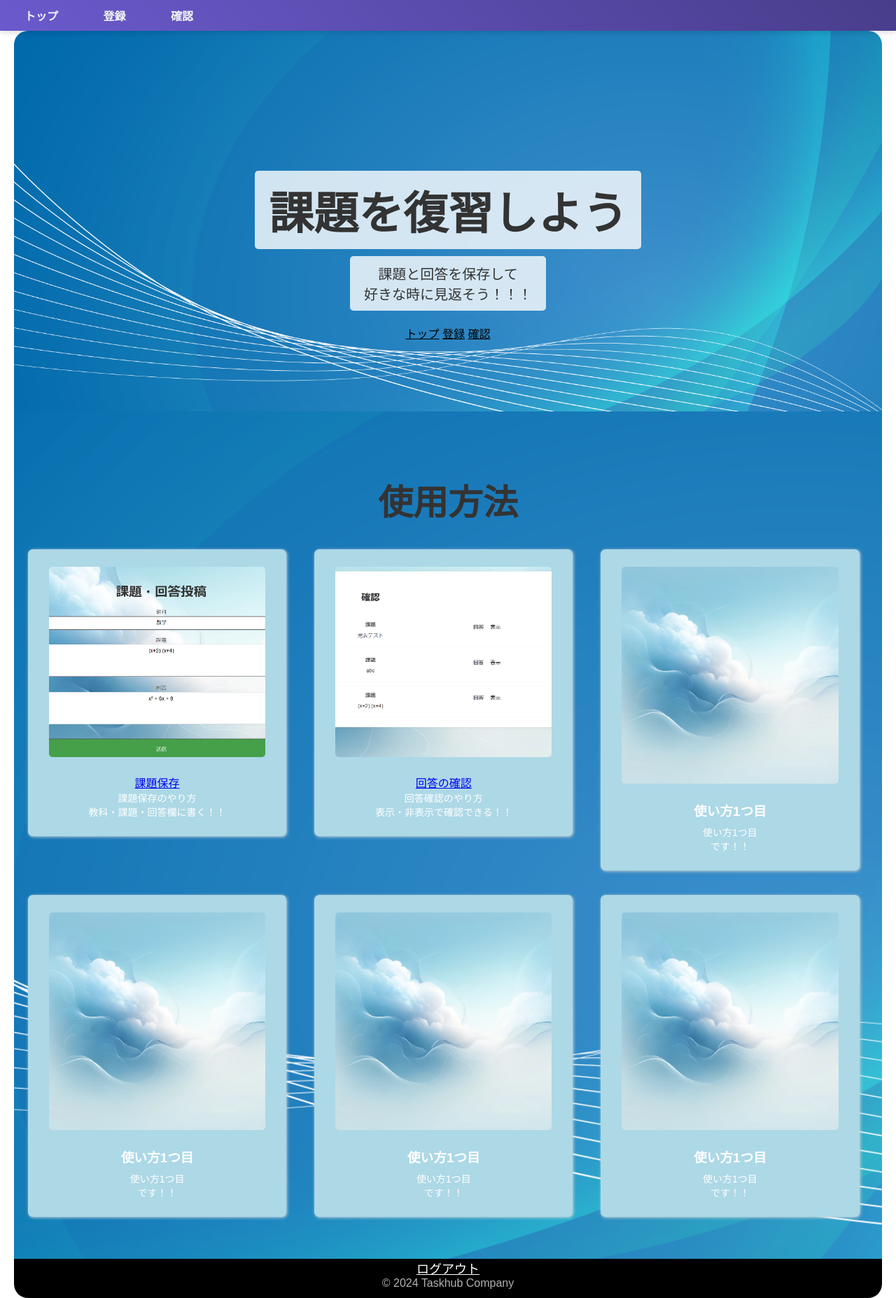
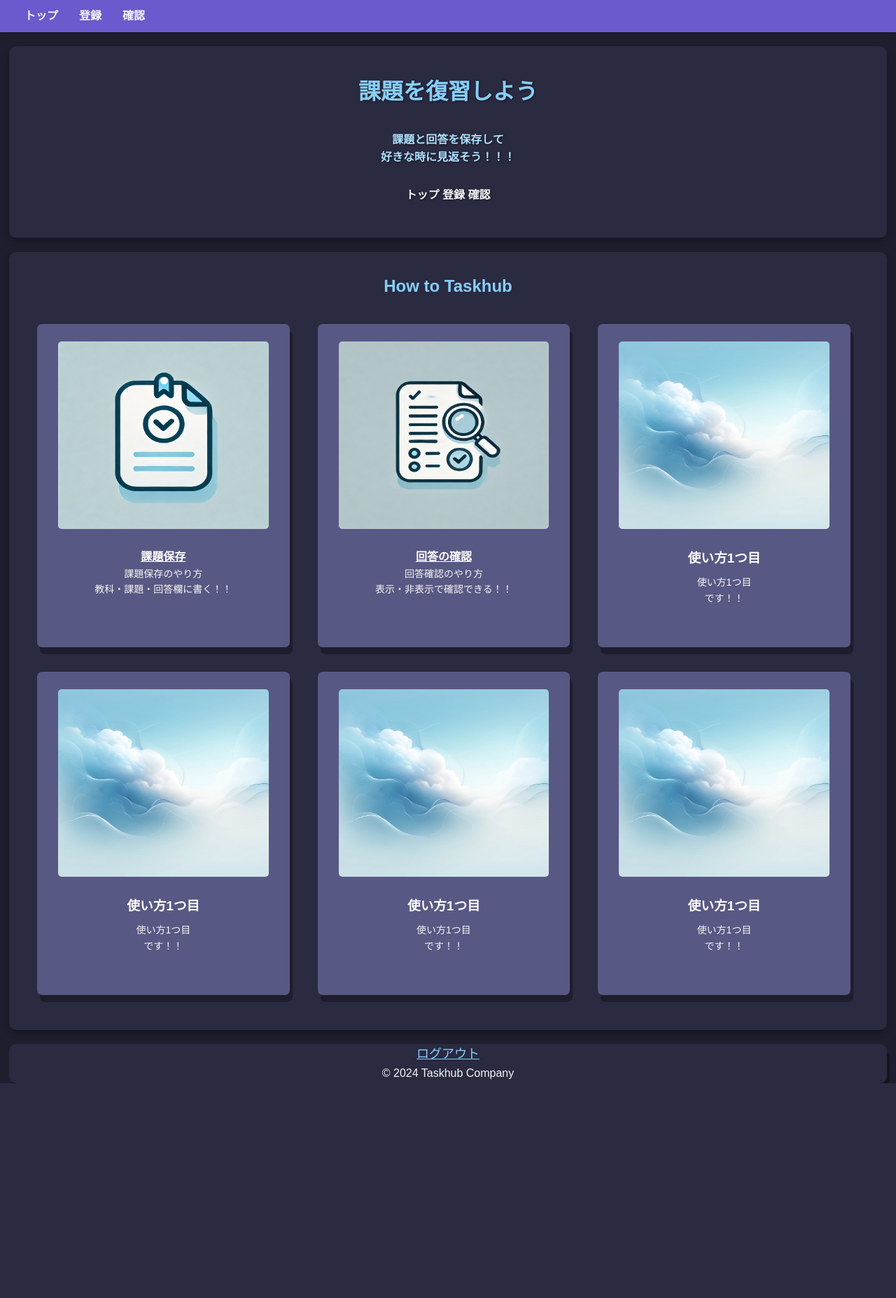
Before and after one commit to 252dai/Taskhub, a PHP site: page /projectVer1.php in a window 1280 px wide. Shown: the whole page at 70% size. After the commit the page ends 1548 px from the top, so only its background shows below. Run offline with PHP 8.4, Linux system fonts and the light colour scheme; the visitor is signed in with stand-in values (Sample User, id 1).

Commit message:
5 commit

```diff
--- a/common2.css
+++ b/common2.css
@@ -9,27 +9,33 @@
 }
 
 .header {
-    background: linear-gradient(45deg, #6a5acd, #483d8b);
+    background-color: #6a5acd;
     color: white;
     padding: 10px 20px;
     box-shadow: 0 4px 6px rgba(0, 0, 0, 0.1);
-    position: sticky;
+    position: sticky; /*スクロールしても位置を固定*/
     top: 0;
-    z-index: 1000;
+    z-index: 1000; /*数値が大きいほど手前に表示される*/
 }
 .header .container {
-    display: flex;
-    justify-content: space-between;
-    align-items: center;
+    display: flex; /*横並び*/
+    justify-content: space-between; /*両端をそろえる*/
+    align-items: center; /*中央に揃える*/
 }
+
 .header .header-right a {
     color: #f5f5f5;
-    text-decoration: none;
+    text-decoration: none; /*リンクなどの下線を取り除く*/
     margin: 0 15px;
-    font-weight: bold;
-    transition: color 0.3s ease, transform 0.3s ease;
+    font-weight: bold; /*太字にする*/
+    transition: color 0.3s ease, transform 0.3s ease; /*hoverで動くタイミングを0.3秒後にする*/
 }
 .header .header-right a:hover {
     color: #87cefa;
-    transform: scale(1.1);
+    transform: scale(1.1); /*hoverした時の少しでかくする*/
 }
+.header .header-right {
+    display: flex;  /*横並び*/
+    flex-wrap: wrap; /*両端をそろえる*/
+    justify-content: center; /*中央に揃える*/
+}
--- a/login.css
+++ b/login.css
@@ -1,4 +1,7 @@
 
+body{
+    background-color: white;
+}
 .login{
     border: 1px solid black;
     background: url(images/空背景.png);
@@ -72,7 +75,8 @@ form a{
     border-radius: 5px; /* 角を丸くする */
     font-size: 16px; /* フォントサイズ */
     display: flex; /* アイコンとテキストを横並びに */
-    align-items: center; /* 縦の中央揃え */
+    justify-content: center; /* 水平中央に配置 */
+    align-items: center; /* 垂直中央に配置 */
     box-shadow: 0 2px 4px rgba(0, 0, 0, 0.1); /* 軽い影 */
 }
 
--- a/logout.css
+++ b/logout.css
@@ -1,5 +1,5 @@
 body {
-    background-color: #f4f4f9;
+    background-color:  #2a2a40;
     display: flex;
     justify-content: center;
     align-items: center;
@@ -10,7 +10,7 @@ body {
 
   .container {
     text-align: center;
-    background-color: #ffffff;
+    background-color:  #585884;
     border-radius: 12px;
     box-shadow: 0 4px 10px rgba(0, 0, 0, 0.1);
     padding: 40px 60px;
@@ -23,7 +23,7 @@ body {
   }
 
   p {
-    color: #666;
+    color: white;
     margin-bottom: 30px;
   }
 
--- a/projectVer1.php
+++ b/projectVer1.php
@@ -20,35 +20,35 @@ if(!isset($_SESSION['username'])){
     <div class="header">
         <div class="container">
             <div class="header-right">
-                <a href="projectVer1.php">トップ<a>
-                <a href="register.php">登録<a>
-                <a href="confirm.php">確認<a>
+                <a href="projectVer1.php">トップ</a>
+                <a href="register.php">登録</a>
+                <a href="confirm.php">確認</a>
             </div>
             <div class="clear"></div>
         </div>
     </div>
     <div class="main-visual">
         <div class="container">
-            <h1 class="top-title">課題を復習しよう</h1><br>
+            <h1 class="top-title">課題を復習しよう</h1>
             <p class="top-text">
                 課題と回答を保存して
                 <br>
                 好きな時に見返そう！！！
             </p>
             <div class="list">
-                <a href="projectVer1.php">トップ<a>
-                <a href="register.php">登録<a>
-                <a href="confirm.php">確認<a>
+                <a href="projectVer1.php">トップ</a>
+                <a href="register.php">登録</a>
+                <a href="confirm.php">確認</a>
             </div>
         </div>
     </div>
     <div class="howUse">
             <div class="container">
-                <h2>使用方法</h2>
+                <h2>How to Taskhub</h2>
                 <div class="how-use-wrapper">         <!--カードを囲む要素-->
                     <div class="howUse-card"><!--1枚目-->         <!--一つのカードの大枠-->
                         <div class="how-use-inner">
-                            <img class="howUse-image" src="images/registerSample.png" alt="使い方1">
+                            <img class="howUse-image" src="images/aicon1.png" alt="使い方1">
                             <a href="register.php" class="howUse-title">課題保存</a>
                             <p class="howUse-text">
                                 課題保存のやり方
@@ -59,7 +59,7 @@ if(!isset($_SESSION['username'])){
                     </div>
                     <div class="howUse-card">  <!--2枚目-->       <!--一つのカードの大枠-->
                         <div class="how-use-inner">
-                            <img class="howUse-image" src="images/confirmSample.png" alt="使い方1">
+                            <img class="howUse-image" src="images/aicon2.png" alt="使い方1">
                             <a href="confirm.php" class="howUse-title">回答の確認</a>
                             <p class="howUse-text">
                                 回答確認のやり方
--- a/projectVer2.css
+++ b/projectVer2.css
@@ -1,121 +1,120 @@
-@charset "UTF-8";
-
-/* 共有スタイル */
-* {
+*{
     margin: 0;
     padding: 0;
-    box-sizing: border-box;
+    list-style: none;
+}
+body {
     font-family: Arial, sans-serif;
-
+    background-color: #1e1e2f;
+    color: #f5f5f5;
+    line-height: 1.6;
 }
-
-/* Main Visual */
-.main-visual {
-    padding-top: 200px;
-    padding-bottom: 100px;
-    background-image: url('images/blue.png'); /* 作成した背景画像のパス */
-    background-size: cover; /* 画像を全体に広げる */
-    background-position: center; /* 中央に配置 */
-    background-repeat: no-repeat; /* 繰り返さない */
+.main-visual{
+    margin: 20px 13px;
+    padding: 20px;
+    background-color: #2a2a40;
+    border-radius: 10px;
+    box-shadow: 0 4px 10px rgba(0, 0, 0, 0.3);
+}
+.top-title{
     text-align: center;
-    color: #333;
-    margin: 0 20px;
-    border-radius: 20px 20px 0 0;
-    border: #333;
+    margin-top: 20px;
+    margin-bottom: 5px;
+    padding-bottom: 20px;
+    font-weight: bold;
+    color: #87cefa;
+    font-size: 2rem;
+    text-shadow: 1px 1px 3px rgba(0, 0, 0, 0.5);
 }
-
-.top-title {
-    font-size: 64px;
-    color: #333;
-    margin-bottom: 10px;
-    background-color: rgba(255, 255, 255, 0.8);
-    display: inline-block;
-    padding: 10px 20px;
-    border-radius: 5px;
+.top-text{
+    padding-bottom: 20px;
+    text-align: center;
+    font-weight: bold;
+    color: #ade0ff;
+    font-size: 16px;
+    margin-top: 10px;
+    text-shadow: 1px 1px 3px rgba(0, 0, 0, 0.5);
 }
-
-.top-text {
-    font-size: 20px;
-    background-color: rgba(255, 255, 255, 0.8);
-    display: inline-block;
-    padding: 10px 20px;
-    border-radius: 5px;
+.list {
+    text-align: center;
+    font-size: 16px;
+    margin: 8px;;
+    padding-bottom: 20px;
+    text-shadow: 1px 1px 3px rgba(0, 0, 0, 0.5);
+    font-weight: bold;
+    color: #f5f5f5;
+    text-decoration: none;
+    transition: color 0.3s ease, transform 0.3s ease;
 }
-
-/* List Section */
-.list {
-    margin-top: 20px;
+.list a{
+    font-weight: bold;
+    color: #f5f5f5;
+    text-decoration: none;
+    transition: color 0.3s ease, transform 0.3s ease;
 }
-
-.list a {
-    color: black;
-    font-size: 16px;
+.list a:hover{
+    color: #87cefa;
+    transform: scale(1.1);
 }
-
-.list a:hover {
-    background-color: #e2f1ff;
-}
-
 h2{
     text-align: center;
-    color: #333;
-    font-size: 50px;
+    color: #87cefa;
+    padding-top: 10px;
 }
-
 .howUse{
-    padding: 90px 0 60px;
-    margin: 0 20px;
-    color: white;
-    background-image: url('images/blue.png'); /* 作成した背景画像のパス */
-    background-size: cover; /* 画像を全体に広げる */
-    background-position: center; /* 中央に配置 */
-    background-repeat: no-repeat; /* 繰り返さない */
-    text-align: center;
-
+    margin: 20px 13px;
+    padding: 20px;
+    padding-bottom: 50px;
+    background-color: #2a2a40;
+    border-radius: 10px;
+    box-shadow: 0 4px 10px rgba(0, 0, 0, 0.3);
+}
+.how-use-wrapper{
+    display: flex;
+    flex-wrap: wrap;
 }
 .howUse-card{
     width: 33%;
     margin-top: 35px;
+
+}
+.how-use-inner{
+    padding: 25px 30px;
+    margin: 0 20px;
+    text-align: center;
+    background-color: #585884;
+    border-radius: 7px;
+    box-shadow: 4px 10px rgba(0, 0, 0, 0.3);
+    height: 100%;
 }
 
-.how-use-inner{
-    padding: 25px 30px;
-    background-color: lightblue;
-    border-radius: 7px;         /*角を丸める*/
-    box-shadow: 1px 1px 4px #d2d4d6;
-    text-align: center;         /*中央ぞろえ*/
-    margin: 0 20px;
-}
 .howUse-image{
     width: 100%;
+    height: 65%;
     margin-bottom: 20px;
-    border-radius: 5px;         /*角を丸める*/
+    border-radius: 5px;
 }
 .howUse-title{
     margin-bottom: 8px;
+    color: white;
+    font-weight: bold;
 }
 .howUse-text{
     font-size: 14px;
 }
-.how-use-wrapper{
-    display: flex;          /*felxで横並びにする*/
-    flex-wrap: wrap;        /*無理やり一列に並べるため適宜折り返しして表示*/
-}
 footer{
+    text-align: center;
     height: 56px;
-    margin: 0 20px;
-    background-color:black ;
-
-    border-radius: 0 0 20px 20px;
-    text-align: center;
-}
-footer p{
-    color: white;
-    opacity: 0.7;
+    margin: 0 13px;
+    background-color: #2a2a40;
+    border-radius: 10px;
+    box-shadow: 4px 10px rgba(0, 0, 0, 0.3);
 }
 .logout{
     text-align: center;
-    color: white;
-    text-transform: uppercase;
+    color: #87cefa;
     font-size: 18px;
 }
+.logout:hover{
+    color: #ac4d4d;
+}
```
Also changed, not shown: BBS.css (added, +94 -0 lines), BBS.php (added, +77 -0 lines), confirm.php (+11 -0 lines), confirm2.css (+4 -36 lines), register.php (+13 -4 lines), register2.css (+61 -25 lines), images/aicon1.png (added), images/aicon2.png (added).
